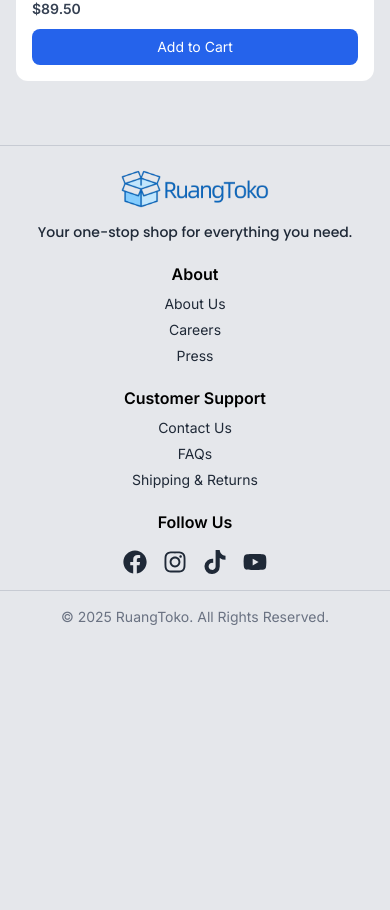
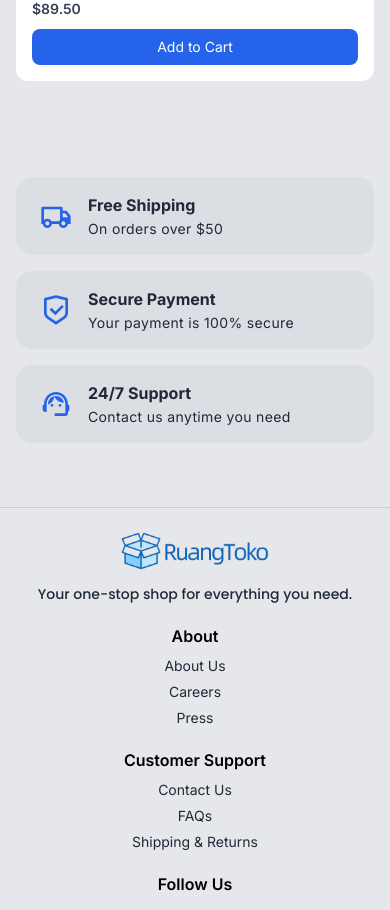
Before and after one commit to Abaljerind/ruangtoko, a React (Vite) app: page / in a window 390 px wide. Shown: the part 2137-3047 px from the top of the page. Before the commit the page ends 2834 px from the top, so only its background shows below. Built offline with nearby package versions, Linux system fonts and the light colour scheme.

Commit message:
Feat(App): add features section
Adjust style for mobile width and desktop width
Add custom selector for features-card-wrapper and features-card-icon

```diff
--- a/src/App.tsx
+++ b/src/App.tsx
@@ -3,6 +3,8 @@ import NavBar from "./components/NavBar";
 import HeroImage from "./assets/hero-image-furniture.webp";
 import type { ProductType } from "./types/product-interface";
 import ProductCard from "./components/ProductCard";
+import { RiShieldCheckLine, RiTruckLine } from "react-icons/ri";
+import { MdSupportAgent } from "react-icons/md";
 
 function App() {
   const products: ProductType[] = [
@@ -80,6 +82,53 @@ function App() {
           {/* ./ Products List */}
         </section>
         {/* ./ Popular Products */}
+
+        {/* Features */}
+        <section className="grid items-center gap-4 py-12 md:grid-cols-2 xl:grid-cols-3">
+          {/* Feature Card 1 */}
+          <div className="features-card-wrapper">
+            {/* Feature Icon */}
+            <RiTruckLine className="features-card-icon" />
+
+            {/* Feature Description */}
+            <div className="space-y-0.5">
+              <h4 className="font-bold">Free Shipping</h4>
+              <p className="text-sm tracking-wide">On orders over $50</p>
+            </div>
+          </div>
+          {/* ./ Feature Card 1 */}
+
+          {/* Feature Card 2 */}
+          <div className="features-card-wrapper">
+            {/* Feature Icon */}
+            <RiShieldCheckLine className="features-card-icon" />
+
+            {/* Feature Description */}
+            <div className="space-y-0.5">
+              <h4 className="font-bold">Secure Payment</h4>
+              <p className="text-sm tracking-wide">
+                Your payment is 100% secure
+              </p>
+            </div>
+          </div>
+          {/* ./ Feature Card 2 */}
+
+          {/* Feature Card 3 */}
+          <div className="features-card-wrapper">
+            {/* Feature Icon */}
+            <MdSupportAgent className="features-card-icon" />
+
+            {/* Feature Description */}
+            <div className="space-y-0.5">
+              <h4 className="font-bold">24/7 Support</h4>
+              <p className="text-sm tracking-wide">
+                Contact us anytime you need
+              </p>
+            </div>
+          </div>
+          {/* ./ Feature Card 3 */}
+        </section>
+        {/* ./ Features */}
       </main>
       <Footer />
     </>
```
